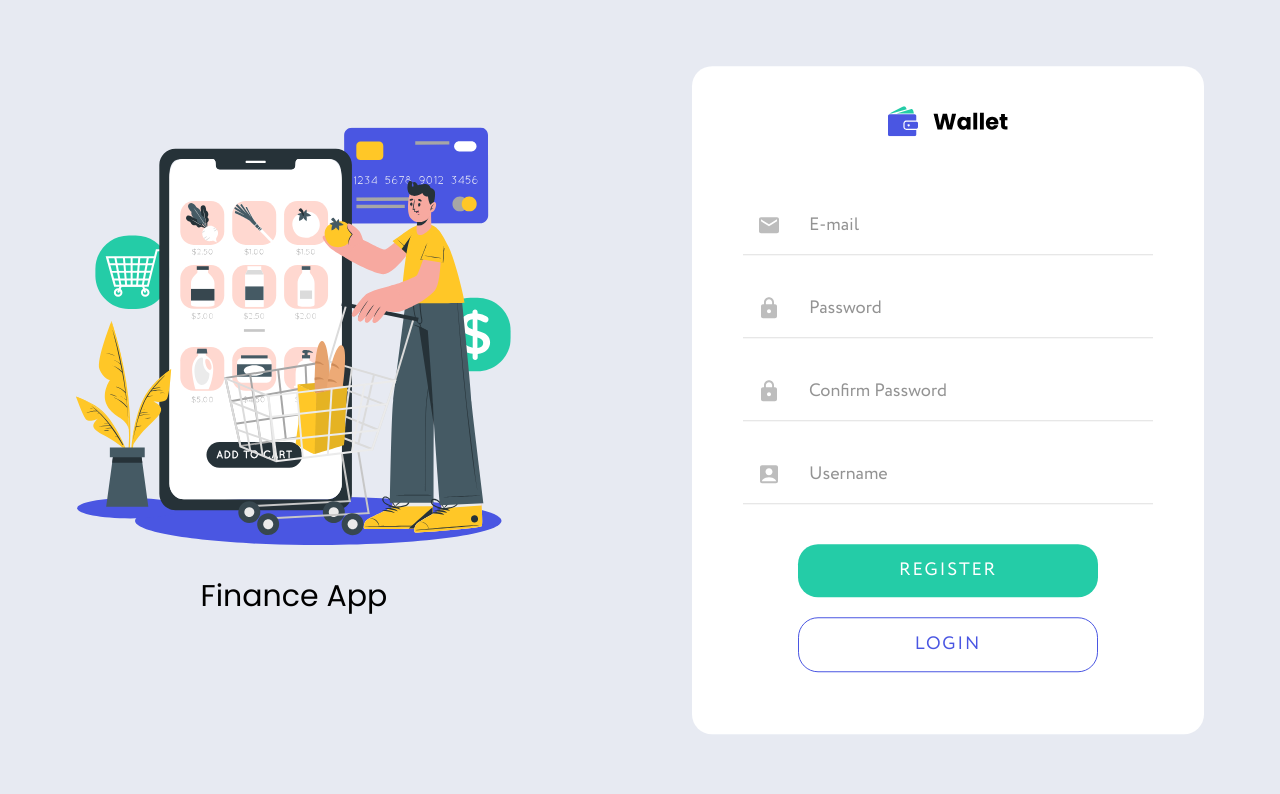
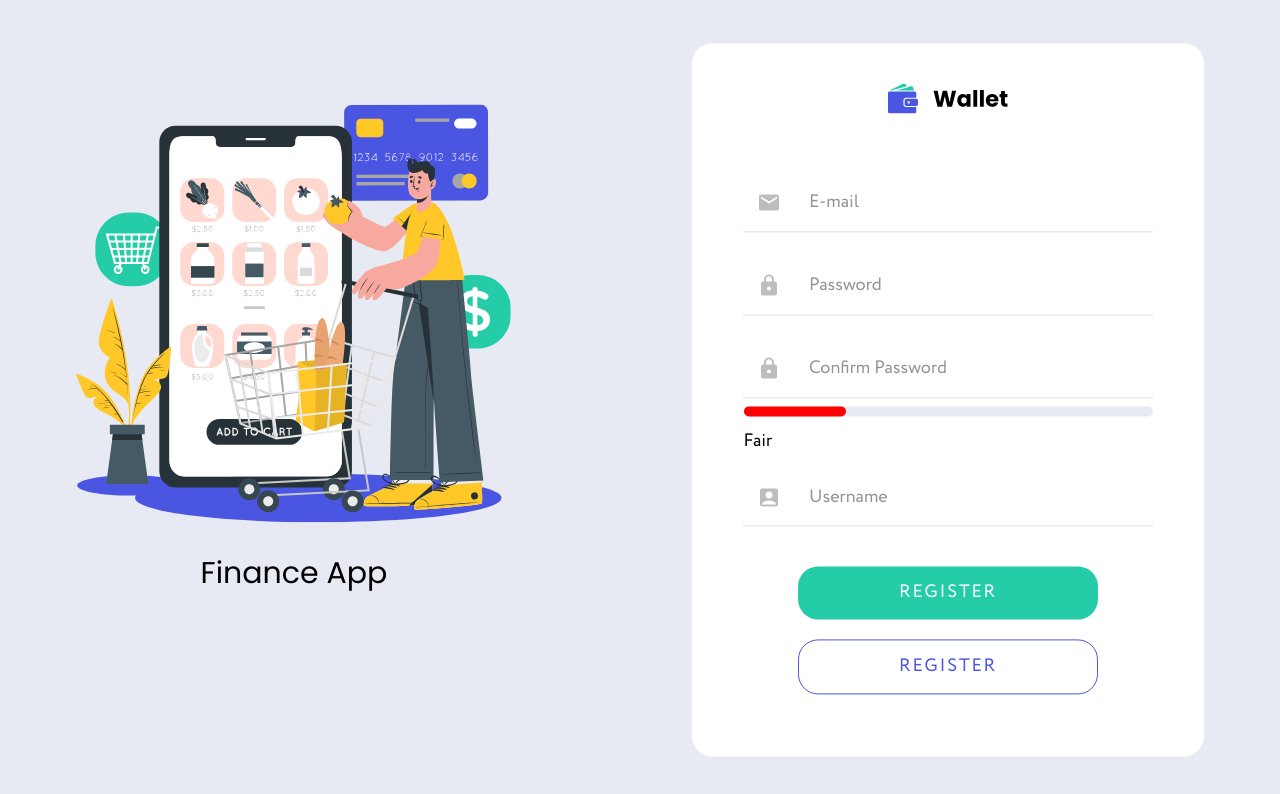
Before and after one commit to Daniel-Slavnyi/money-manager, a React (Create React App) app: page /money-manager/auth/register in a window 1280 px wide. Both pictures are taken after typing "name@example.com", "Sample", "Sample", "Sample" into the empty fields and a click on the button "REGISTER". Shown: the top 794 px of the page. Built offline with nearby package versions, Linux system fonts and the light colour scheme; no server answers.

Commit message:
fix: login and registration
also add progress bar of password

```diff
--- a/src/components/LoginForm/LoginForm.jsx
+++ b/src/components/LoginForm/LoginForm.jsx
@@ -7,6 +7,7 @@ import { Button, InputAdornment } from '@mui/material';
 import { CssTextField, StyledForm } from './LoginForm.styled';
 import EmailIcon from '@mui/icons-material/Email';
 import LockIcon from '@mui/icons-material/Lock';
+import { Link } from 'react-router-dom';
 
 export const LoginForm = () => {
   const schema = Yup.object().shape({
@@ -75,7 +76,7 @@ export const LoginForm = () => {
         />
         <Button type="submit">LOG IN</Button>
       </StyledForm>
-      <Button variant="secondarybutton" href="/money-manager/auth/register">
+      <Button variant="secondarybutton" component={Link} to="/auth/register">
         Register
       </Button>
     </>
--- /dev/null
+++ b/src/components/RegistrationForm/PasswordStrengthMeter/PasswordStrengthMeter.jsx
@@ -0,0 +1,65 @@
+import { useTheme } from '@emotion/react';
+import { Typography } from '@mui/material';
+import {
+  BarBackgroundDiv,
+  BarProgress,
+  StrengthWrapper,
+} from './PasswordStrengthMeter.styled';
+
+export const PasswordStrengthMeter = ({ password }) => {
+  let strength = 0;
+
+  const theme = useTheme();
+  const colors = theme.palette.colorList;
+
+  const calculateStrength = password => {
+    if (!password) return strength;
+    if (password.length < 8) return (strength = 1);
+    if (password.length >= 8 && password.length <= 10) strength = 2;
+    if (password.match(/([a-z].*[A-Z])|([A-Z].*[a-z])/)) strength += 1;
+    if (password.match(/([a-zA-Z])/) && password.match(/([0-9])/))
+      strength += 1;
+    if (password.match(/([!,%,&,@,#,$,^,*,?,_,~])/)) strength += 1;
+    return strength;
+  };
+
+  strength = calculateStrength(password);
+  if (strength > 4) {
+    strength = 4;
+  }
+  console.log(strength);
+  return (
+    <StrengthWrapper>
+      <BarBackgroundDiv>
+        <BarProgress
+          sx={{
+            width: `${strength * 25}%`,
+            backgroundColor:
+              strength === 0
+                ? 'lightgray'
+                : strength === 1
+                ? 'red'
+                : strength === 2
+                ? 'orange'
+                : strength === 3
+                ? 'yellow'
+                : `${colors.green}`,
+          }}
+        />
+      </BarBackgroundDiv>
+      <Typography variant="body1" sx={{ marginTop: '15px' }}>
+        {strength === 0
+          ? 'Weak'
+          : strength === 1
+          ? 'Fair'
+          : strength === 2
+          ? 'Good'
+          : strength === 3
+          ? 'Strong'
+          : 'Very Strong'}
+      </Typography>
+    </StrengthWrapper>
+  );
+};
+
+export default PasswordStrengthMeter;
--- /dev/null
+++ b/src/components/RegistrationForm/PasswordStrengthMeter/PasswordStrengthMeter.styled.js
@@ -0,0 +1,20 @@
+import { styled } from '@mui/material';
+
+export const StrengthWrapper = styled('div')(({ theme }) => ({
+  width: '100%',
+  [theme.breakpoints.up('tablet')]: {
+    width: '409px',
+  },
+}));
+
+export const BarBackgroundDiv = styled('div')(({ theme }) => ({
+  height: '10px',
+  width: '100%',
+  backgroundColor: [theme.palette.colorList.lightgrey],
+  borderRadius: '5px',
+}));
+
+export const BarProgress = styled('div')(({ theme }) => ({
+  height: '100%',
+  borderRadius: '5px',
+}));
--- a/src/components/RegistrationForm/RegistrationForm.jsx
+++ b/src/components/RegistrationForm/RegistrationForm.jsx
@@ -1,5 +1,6 @@
 import { useDispatch } from 'react-redux';
 import { register } from 'redux/auth/auth-operation';
+import { Link } from 'react-router-dom';
 
 import { useFormik } from 'formik';
 import * as Yup from 'yup';
@@ -12,8 +13,12 @@ import {
 import EmailIcon from '@mui/icons-material/Email';
 import LockIcon from '@mui/icons-material/Lock';
 import AccountBoxIcon from '@mui/icons-material/AccountBox';
+import PasswordStrengthMeter from './PasswordStrengthMeter/PasswordStrengthMeter';
+import { useState } from 'react';
 
 export const RegistrationForm = () => {
+  const [passwordStrength, setPasswordStrength] = useState('');
+
   const schema = Yup.object().shape({
     username: Yup.string().min(1).max(12).required(),
     email: Yup.string().email(),
@@ -98,7 +103,10 @@ export const RegistrationForm = () => {
           name="confirmPassword"
           required
           value={formik.values.confirmPassword}
-          onChange={formik.handleChange}
+          onChange={event => {
+            formik.handleChange(event);
+            setPasswordStrength(event.target.value);
+          }}
           error={
             formik.touched.confirmPassword &&
             Boolean(formik.errors.confirmPassword)
@@ -107,6 +115,9 @@ export const RegistrationForm = () => {
             formik.touched.confirmPassword && formik.errors.confirmPassword
           }
         />
+        {passwordStrength && (
+          <PasswordStrengthMeter password={passwordStrength} />
+        )}
         <CssTextField
           InputProps={{
             startAdornment: (
@@ -127,8 +138,8 @@ export const RegistrationForm = () => {
         />
         <Button type="submit">REGISTER</Button>
       </StyledForm>
-      <Button variant="secondarybutton" href="/money-manager/auth/login">
-        Login
+      <Button variant="secondarybutton" component={Link} to="/auth/login">
+        Register
       </Button>
     </>
   );
--- a/src/pages/LoginPage/LoginPage.jsx
+++ b/src/pages/LoginPage/LoginPage.jsx
@@ -1,21 +1,17 @@
-import { styled, Typography } from '@mui/material';
+import { Typography } from '@mui/material';
 import { LoginForm } from 'components/LoginForm/LoginForm';
 import React from 'react';
 
 import { ReactComponent as ReactLogo } from 'styles/images/logo.svg';
 import { ReactComponent as BgPicture } from 'styles/images/bgPicture.svg';
 import {
+  BlurWrapper,
   LogoContainer,
   PictureTextWrapper,
   PictureWrapper,
   StyledContainer,
   Wrapper,
 } from './LoginPage.styled';
-
-const BlurWrapper = styled('div')(({ theme }) => ({
-  backdropFilter: 'blur(25px)',
-  height: '100%',
-}));
 
 export default function LoginPage() {
   return (
--- a/src/pages/LoginPage/LoginPage.styled.js
+++ b/src/pages/LoginPage/LoginPage.styled.js
@@ -65,3 +65,8 @@ export const PictureTextWrapper = styled('div')(({ theme }) => ({
     flexDirection: 'column',
   },
 }));
+
+export const BlurWrapper = styled('div')(({ theme }) => ({
+  // backdropFilter: 'blur(25px)',
+  height: '100%',
+}));
--- a/src/pages/RegisterPage/RegisterPage.jsx
+++ b/src/pages/RegisterPage/RegisterPage.jsx
@@ -4,6 +4,7 @@ import { RegistrationForm } from 'components/RegistrationForm/RegistrationForm';
 import { ReactComponent as ReactLogo } from 'styles/images/logo.svg';
 import { ReactComponent as BgPicture } from 'styles/images/bgPicture.svg';
 import {
+  BlurWrapper,
   LogoContainer,
   PictureTextWrapper,
   PictureWrapper,
@@ -27,12 +28,14 @@ export default function RegisterPage() {
           </PictureTextWrapper>
         </section>
         <section>
+          <BlurWrapper>
             <Wrapper>
               <LogoContainer>
                 <ReactLogo />
               </LogoContainer>
               <RegistrationForm />
             </Wrapper>
+          </BlurWrapper>
         </section>
       </StyledContainer>
     </>
--- a/src/styles/theme.js
+++ b/src/styles/theme.js
@@ -152,7 +152,6 @@ theme.components = {
     ],
     defaultProps: {
       variant: 'mainbutton',
-      // size: 'medium',
     },
   },
 
```
Lines whose indentation alone changed are shown as unchanged.
